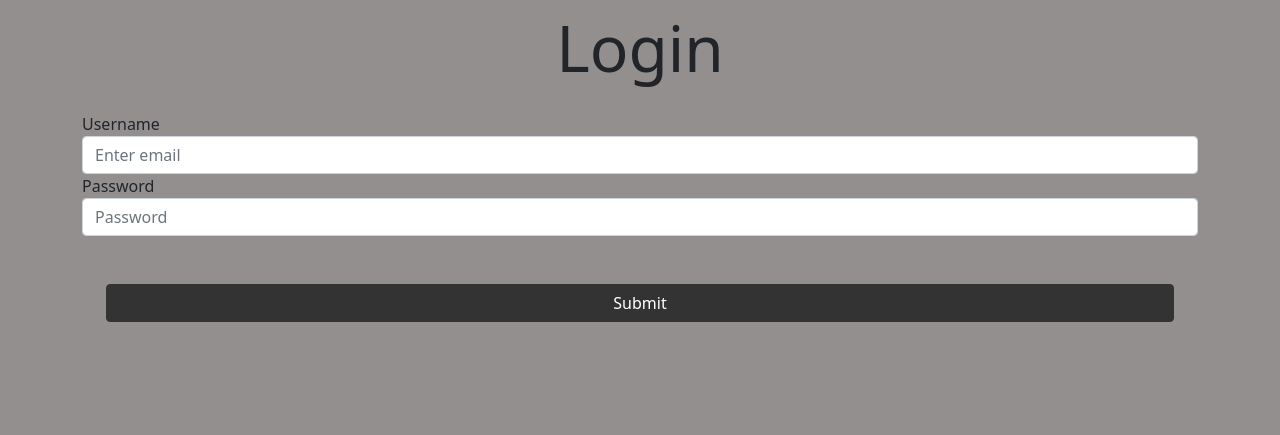
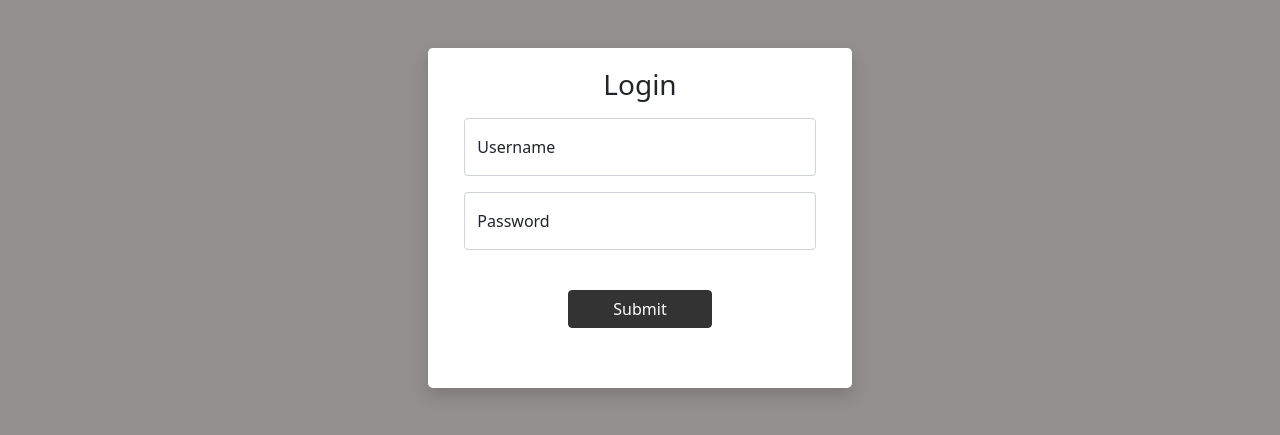
Before and after one commit to jasonthird/DocWebox_uom, a PHP site: page /php/login.php in a window 1280 px wide. Shown: the top 435 px of the page. Run offline with PHP 8.4, Linux system fonts and the light colour scheme.

Commit message:
put the whole login form into a card

```diff
--- a/php/login.php
+++ b/php/login.php
@@ -7,25 +7,28 @@
 
     </head>
     <body>
-        <div class="container ">
-            <p>
-                Login
-            </p>
-            <form class="mw-10 form-login d-flex justify-content-center flex-column ">
-            <div class="form-group">
-                <label for="exampleInputEmail1">Username</label>
-                <input type="email" class="form-control" id="exampleInputEmail1" aria-describedby="emailHelp" placeholder="Enter email">
-            </div>
-            <div class="form-group">
-                <label for="exampleInputPassword1">Password</label>
-                <input type="password" class="form-control" id="exampleInputPassword1" placeholder="Password">
-            </div>
-            <br>
-
-            <button type="submit" class="btn btn-primary">Submit</button>
-            </form>
-            <script src="https://cdn.jsdelivr.net/npm/bootstrap@5.0.2/dist/js/bootstrap.bundle.min.js"
-            integrity="sha384-MrcW6ZMFYlzcLA8Nl+NtUVF0sA7MsXsP1UyJoMp4YLEuNSfAP+JcXn/tWtIaxVXM" crossorigin="anonymous"></script>
+        <div class="container-float">
+            <div class="row">
+                <div class="col-sm-9 col-md-7 col-lg-5 mx-auto ">
+                <div class="card border-0 shadow rounded-3 m-5">
+                    <div class="card-body text-center p-3 m-1 ">
+                        <h3 class="card-title">Login</h3>
+                        <form>
+                        <div class="form-floating m-3">
+                            <input type="email" class="form-control" id="floatingInput" placeholder="name@example.com">
+                            <label for="floatingInput">Username</label>
+                        </div>
+                        <div class="form-floating m-3">
+                            <input type="password" class="form-control" id="floatingPassword" placeholder="Password">
+                            <label for="floatingPassword">Password</label>
+                        </div>
+                        <div class="d-grid gap-2 col-6 mx-auto">
+                            <button class="btn btn-primary" type="button">Submit</button>
+                        </div>
+                </div>
+                </div>
         </div>
+        <script src="https://cdn.jsdelivr.net/npm/bootstrap@5.0.2/dist/js/bootstrap.bundle.min.js"
+        integrity="sha384-MrcW6ZMFYlzcLA8Nl+NtUVF0sA7MsXsP1UyJoMp4YLEuNSfAP+JcXn/tWtIaxVXM" crossorigin="anonymous"></script>
     </body>
 </html>
```
